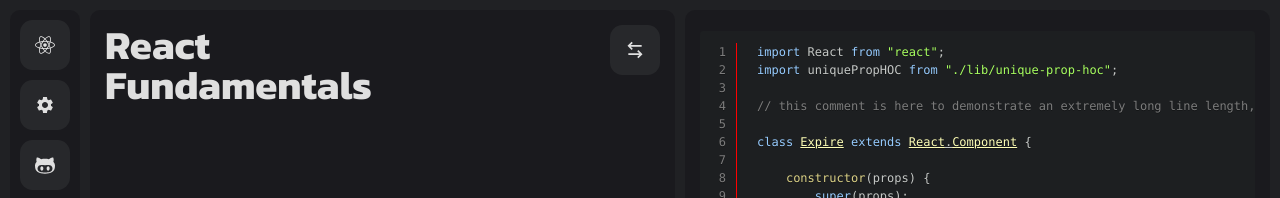
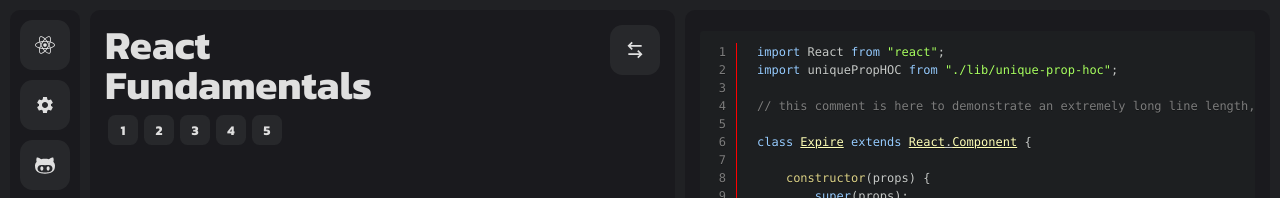
Before and after one commit to mithi/epic-react-exercises, a Next.js app: page /react/fundamentals in a window 1280 px wide. Shown: the top 198 px of the page. Built offline with nearby package versions, Linux system fonts and the light colour scheme.

Commit message:
💕 Add routing in fundamentals section

```diff
--- a/components/button/index.js
+++ b/components/button/index.js
@@ -3,8 +3,15 @@
 import { useContext } from "react"
 import { ThemeContext } from "../../providers/theme/"
 
+const TextButton = ({ children, classNames = [], ...otherprops } = {}) => {
+    const { buttonClassNames } = useContext(ThemeContext)
+    const className = [styles.button, ...buttonClassNames, ...classNames].join(" ")
+    return <button {...{ className, ...otherprops }}>{children}</button>
+}
+
 const LinkButton = ({ children, page, style = {}, classNames = [] } = {}) => {
     const { buttonClassNames } = useContext(ThemeContext)
+
     const className = [styles.button, ...buttonClassNames, ...classNames].join(" ")
     return (
         <>
@@ -25,9 +32,7 @@
     return (
         <Link href={page}>
             <a>
-                <button className={className} {...otherprops}>
-                    {children}
-                </button>
+                <button {...{ className, ...otherprops }}>{children}</button>
             </a>
         </Link>
     )
@@ -59,4 +64,4 @@
     )
 }
 
-export { LinkButton, LinkAwayIconButton, LinkIconButton, IconButton }
+export { LinkButton, LinkAwayIconButton, LinkIconButton, IconButton, TextButton }
--- a/pages/react/fundamentals/index.js
+++ b/pages/react/fundamentals/index.js
@@ -1,14 +1,52 @@
+import { useContext } from "react"
+import { useRouter } from "next/router"
+
 import Main from "../../../components/main"
 import Code from "../../../components/code"
-import { IconButton } from "../../../components/button"
+import { IconButton, LinkButton } from "../../../components/button"
 import { RiArrowLeftRightLine } from "react-icons/ri"
-import { useContext } from "react"
+
 import { ThemeContext } from "../../../providers/theme/"
 import code1 from "./sample-code/001"
+
+const PageButton = ({ children }) => {
+    return (
+        <LinkButton
+            style={{
+                fontFamily: "var(--header-font-00)",
+                width: "30px",
+                height: "30px",
+                margin: "3px",
+                marginTop: "10px",
+                borderRadius: "25%",
+            }}
+            page={{
+                pathname: "/react/fundamentals",
+                query: { page: children },
+            }}
+            {...{ children }}
+        />
+    )
+}
+
+const PaginationContainer = ({ children }) => {
+    return (
+        <div
+            style={{
+                display: "flex",
+                justifyContent: "flex-start",
+                flexWrap: "wrap-reverse",
+            }}
+        >
+            {children}
+        </div>
+    )
+}
 
 const Header = () => {
     const { togglePrimarySection } = useContext(ThemeContext)
     return (
+        <>
             <div
                 style={{
                     display: "flex",
@@ -25,10 +63,38 @@
                     </IconButton>
                 </div>
             </div>
+        </>
     )
 }
 
-const Notes = () => <Header />
+const Notes = () => {
+    const router = useRouter()
+    const {
+        query: { page },
+    } = router
+
+    return (
+        <>
+            <Header />
+            <PaginationContainer>
+                <PageButton children={1} />
+                <PageButton children={2} />
+                <PageButton children={3} />
+                <PageButton children={4} />
+                <PageButton children={5} />
+            </PaginationContainer>
+            <p
+                style={{
+                    margin: "20px",
+                    fontSize: "100px",
+                    fontFamily: "var(--header-font-00",
+                }}
+            >
+                {page}
+            </p>
+        </>
+    )
+}
 
 const Home = () => {
     const { primarySection } = useContext(ThemeContext)
```
Lines whose indentation alone changed are shown as unchanged.
